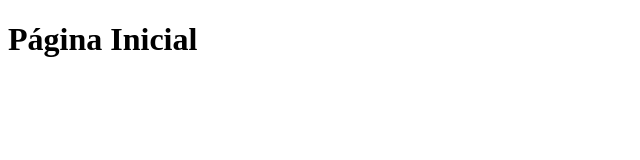
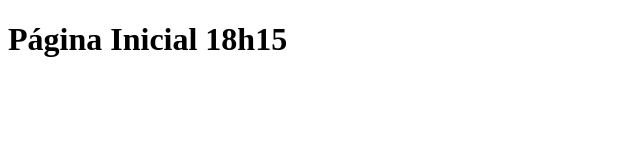
Before and after one commit to guigoebel/tabnews, a Next.js app: page / in a window 1280 px wide. Shown: the top 160 px of the page, without its empty margins (0-640 px from the left). Built offline with nearby package versions, Linux system fonts and the light colour scheme.

Commit message:
muda mensagem da pagina

```diff
--- a/pages/index.js
+++ b/pages/index.js
@@ -1,5 +1,5 @@
 function Home() {
-  return <h1>Página Inicial</h1>;
+  return <h1>Página Inicial 18h15</h1>;
 }
 
 export default Home;
```
